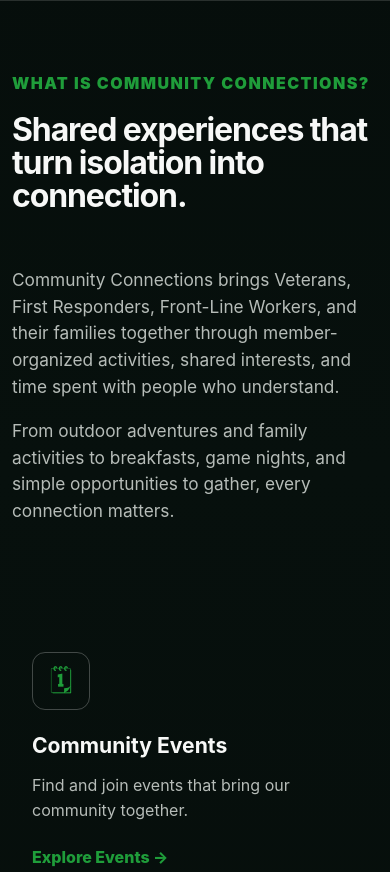
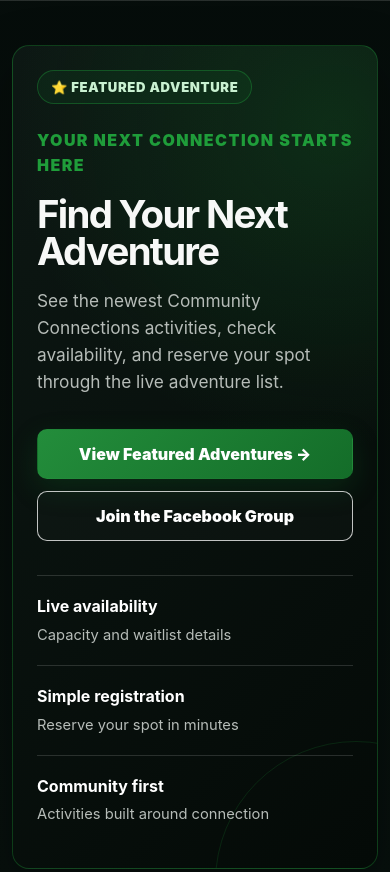
Before and after one commit to sandmannd/IWP-Community-Connections-Landing, a plain HTML site: page index.html in a window 390 px wide. Shown: the part 2260-3132 px from the top of the page. Drawn offline with Linux system fonts and the light colour scheme.

Commit message:
Add featured adventure section to landing page

```diff
--- a/index.html
+++ b/index.html
@@ -70,6 +70,29 @@
     </div>
   </section>
 
+
+
+  <section class="featured-adventure reveal" id="featured">
+    <div class="container featured-adventure-card">
+      <div class="featured-badge">⭐ Featured Adventure</div>
+      <div class="featured-content">
+        <div>
+          <span class="eyebrow">Your next connection starts here</span>
+          <h2>Find Your Next Adventure</h2>
+          <p>See the newest Community Connections activities, check availability, and reserve your spot through the live adventure list.</p>
+        </div>
+        <div class="featured-actions">
+          <a class="button" data-launch-app href="#">View Featured Adventures →</a>
+          <a class="button secondary" data-href-config="facebookUrl" target="_blank" rel="noopener">Join the Facebook Group</a>
+        </div>
+      </div>
+      <div class="featured-highlights">
+        <div><strong>Live availability</strong><span>Capacity and waitlist details</span></div>
+        <div><strong>Simple registration</strong><span>Reserve your spot in minutes</span></div>
+        <div><strong>Community first</strong><span>Activities built around connection</span></div>
+      </div>
+    </div>
+  </section>
 
   <section class="what-is reveal" id="what-is">
     <div class="container what-is-grid">
--- a/styles.css
+++ b/styles.css
@@ -890,3 +890,142 @@ h1 {
     grid-auto-rows: minmax(220px, auto);
   }
 }
+
+
+/* Featured adventure section */
+.featured-adventure {
+  padding: 64px 0 18px;
+}
+.featured-adventure-card {
+  position: relative;
+  overflow: hidden;
+  padding: clamp(30px, 4.5vw, 52px);
+  border: 1px solid rgba(31,157,58,.34);
+  border-radius: 22px;
+  background:
+    radial-gradient(circle at 88% 10%, rgba(31,157,58,.19), transparent 20rem),
+    linear-gradient(135deg, rgba(13,24,20,.98), rgba(4,10,7,.99));
+  box-shadow: 0 22px 55px rgba(0,0,0,.35);
+}
+.featured-adventure-card::after {
+  content: "";
+  position: absolute;
+  width: 280px;
+  height: 280px;
+  right: -120px;
+  bottom: -155px;
+  border: 1px solid rgba(31,157,58,.18);
+  border-radius: 50%;
+}
+.featured-badge {
+  display: inline-flex;
+  align-items: center;
+  min-height: 34px;
+  padding: 0 13px;
+  border: 1px solid rgba(31,157,58,.38);
+  border-radius: 999px;
+  background: rgba(31,157,58,.09);
+  color: #c9f1d1;
+  font-size: .82rem;
+  font-weight: 900;
+  letter-spacing: .05em;
+  text-transform: uppercase;
+}
+.featured-content {
+  position: relative;
+  z-index: 1;
+  display: grid;
+  grid-template-columns: minmax(0, 1fr) auto;
+  gap: 34px;
+  align-items: end;
+  margin-top: 24px;
+}
+.featured-content h2 {
+  margin: 0;
+  font-size: clamp(2.4rem, 5vw, 4.3rem);
+  line-height: .98;
+  letter-spacing: -.045em;
+}
+.featured-content p {
+  max-width: 760px;
+  margin-bottom: 0;
+  color: var(--muted);
+  font-size: 1.08rem;
+}
+.featured-actions {
+  display: flex;
+  flex-direction: column;
+  gap: 12px;
+  min-width: 250px;
+}
+.featured-highlights {
+  position: relative;
+  z-index: 1;
+  display: grid;
+  grid-template-columns: repeat(3, 1fr);
+  gap: 0;
+  margin-top: 34px;
+  border-top: 1px solid var(--border);
+}
+.featured-highlights > div {
+  padding: 24px 26px 0;
+  border-right: 1px solid var(--border);
+}
+.featured-highlights > div:first-child {
+  padding-left: 0;
+}
+.featured-highlights > div:last-child {
+  border-right: 0;
+}
+.featured-highlights strong,
+.featured-highlights span {
+  display: block;
+}
+.featured-highlights strong {
+  margin-bottom: 5px;
+  color: #fff;
+}
+.featured-highlights span {
+  color: var(--muted);
+  font-size: .92rem;
+}
+
+@media (max-width: 860px) {
+  .featured-content {
+    grid-template-columns: 1fr;
+    align-items: start;
+  }
+  .featured-actions {
+    min-width: 0;
+    flex-direction: row;
+    flex-wrap: wrap;
+  }
+}
+
+@media (max-width: 680px) {
+  .featured-adventure {
+    padding-top: 44px;
+  }
+  .featured-adventure-card {
+    padding: 24px;
+    border-radius: 17px;
+  }
+  .featured-actions {
+    display: grid;
+  }
+  .featured-actions .button {
+    width: 100%;
+  }
+  .featured-highlights {
+    grid-template-columns: 1fr;
+  }
+  .featured-highlights > div,
+  .featured-highlights > div:first-child {
+    padding: 18px 0;
+    border-right: 0;
+    border-bottom: 1px solid var(--border);
+  }
+  .featured-highlights > div:last-child {
+    border-bottom: 0;
+  }
+}
```
Also changed, not shown: README-THIS-UPDATE.txt.
